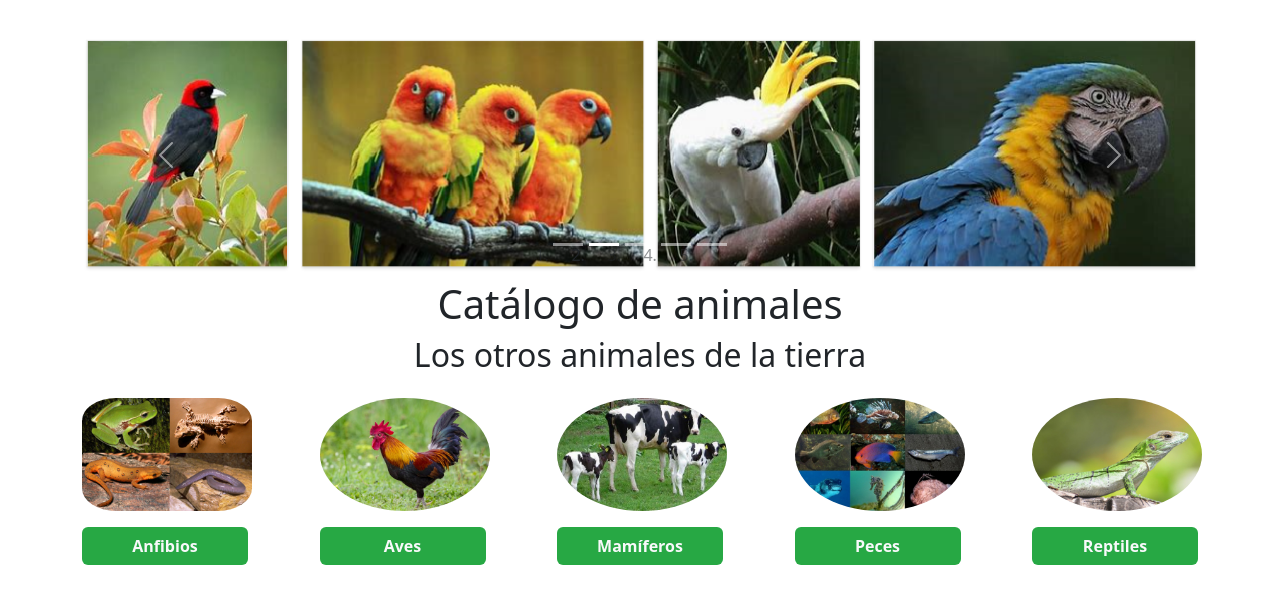
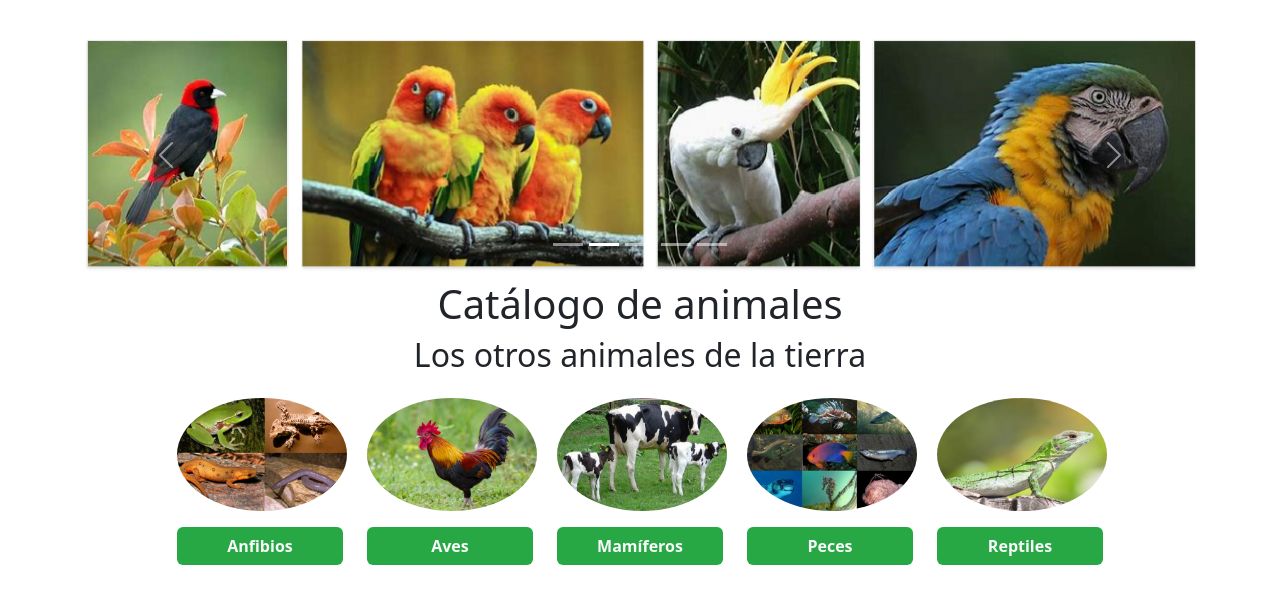
Before and after one commit to EspinacaLaser/webGrupal, a plain HTML site: page index.html in a window 1280 px wide. Shown: the part 102-712 px from the top of the page. Drawn offline with nearby package versions, Linux system fonts and the light colour scheme.

Commit message:
finished index.html
Página main terminada a falta de engancharla a quienes somos, reptiles y las modales

```diff
--- a/index.html
+++ b/index.html
@@ -8,8 +8,6 @@
 
     <link href="https://cdn.jsdelivr.net/npm/bootstrap@5.3.2/dist/css/bootstrap.min.css" rel="stylesheet"
         integrity="sha384-T3c6CoIi6uLrA9TneNEoa7RxnatzjcDSCmG1MXxSR1GAsXEV/Dwwykc2MPK8M2HN" crossorigin="anonymous" />
-
-    <link rel="stylesheet" href="css/style.css">
 </head>
 
 <body>
@@ -65,7 +63,7 @@
         <section class="container mt-5">
 
             <div id="carouselId" class="carousel slide" data-bs-ride="carousel">
-                <ol class="carousel-indicators">
+                <ol class="carousel-indicators" style="list-style-type: none;">
                     <li
                         data-bs-target="#carouselId"
                         data-bs-slide-to="0"
@@ -167,29 +165,29 @@
 
             <div class="container mt-4">
 
-                <div class="row justify-content-between">
+                <div class="row justify-content-center">
 
-                    <div class="col-2">
-                        <img src="categorias/anfibios.jpeg" alt="categoriaAnfibios" width="170" style="border-radius: 20%;">
+                    <div class="mb-2 col-12 col-sm-6 col-md-4 col-lg-3 col-xl-2">
+                        <img src="categorias/anfibios.jpeg" alt="categoriaAnfibios" width="170" style="border-radius: 50%;">
                         <button class="btn mt-3 w-100" style="background-color: rgb(39, 168, 68);"><a href="#"
                             class="link-offset-2 link-underline link-underline-opacity-0 link-light fw-bold">Anfibios</a></button>
                     </div>
-                    <div class="col-2">
+                    <div class="mb-2 col-12 col-sm-6 col-md-4 col-lg-3 col-xl-2">
                         <img src="categorias/aves.jpeg" alt="categoriaAves" width="170" style="border-radius: 50%;">
                         <button class="btn mt-3 w-100" style="background-color: rgb(39, 168, 68);"><a href="#"
                             class="link-offset-2 link-underline link-underline-opacity-0 link-light fw-bold">Aves</a></button>
                     </div>
-                    <div class="col-2">
+                    <div class="mb-2 col-12 col-sm-6 col-md-4 col-lg-3 col-xl-2">
                         <img src="categorias/maniferos.jpeg" alt="categoriaMamiferos" width="170" style="border-radius: 50%;">
                         <button class="btn mt-3 w-100" style="background-color: rgb(39, 168, 68);"><a href="#"
                             class="link-offset-2 link-underline link-underline-opacity-0 link-light fw-bold">Mamíferos</a></button>
                     </div>
-                    <div class="col-2">
+                    <div class="mb-2 col-12 col-sm-6 col-md-4 col-lg-3 col-xl-2">
                         <img src="categorias/peces.jpeg" alt="categoriaPeces" width="170" style="border-radius: 50%;">
                         <button class="btn mt-3 w-100" style="background-color: rgb(39, 168, 68);"><a href="#"
                             class="link-offset-2 link-underline link-underline-opacity-0 link-light fw-bold">Peces</a></button>
                     </div>
-                    <div class="col-2">
+                    <div class="mb-2 col-12 col-sm-6 col-md-4 col-lg-3 col-xl-2">
                         <img src="categorias/reptiles.jpeg" alt="categoriaReptiles" width="170" style="border-radius: 50%;">
                         <button class="btn mt-3 w-100" style="background-color: rgb(39, 168, 68);"><a href="#"
                             class="link-offset-2 link-underline link-underline-opacity-0 link-light fw-bold">Reptiles</a></button>
@@ -272,22 +270,10 @@
 
             </div>
 
-            <h5 class="text-center">Catálogo de animales © S1DAM - S1DAW</h5>
+            <h5 class="text-center m-0">Catálogo de animales © S1DAM - S1DAW</h5>
 
         </div>
-
-
-
     </footer>
-
-
-
-
-
-
-
-
-
 
     <script src="https://cdn.jsdelivr.net/npm/@popperjs/core@2.11.8/dist/umd/popper.min.js"
         integrity="sha384-I7E8VVD/ismYTF4hNIPjVp/Zjvgyol6VFvRkX/vR+Vc4jQkC+hVqc2pM8ODewa9r"
```
